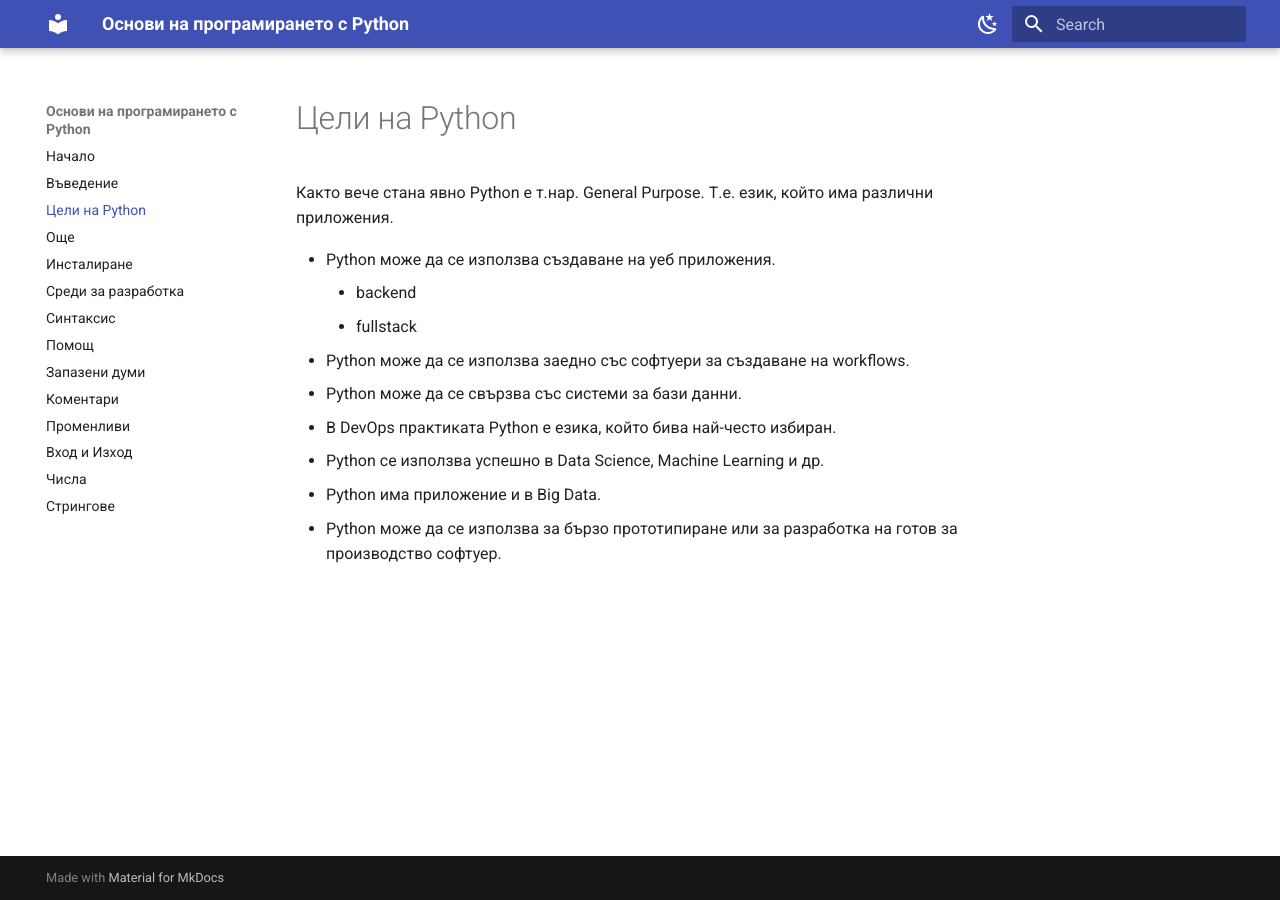
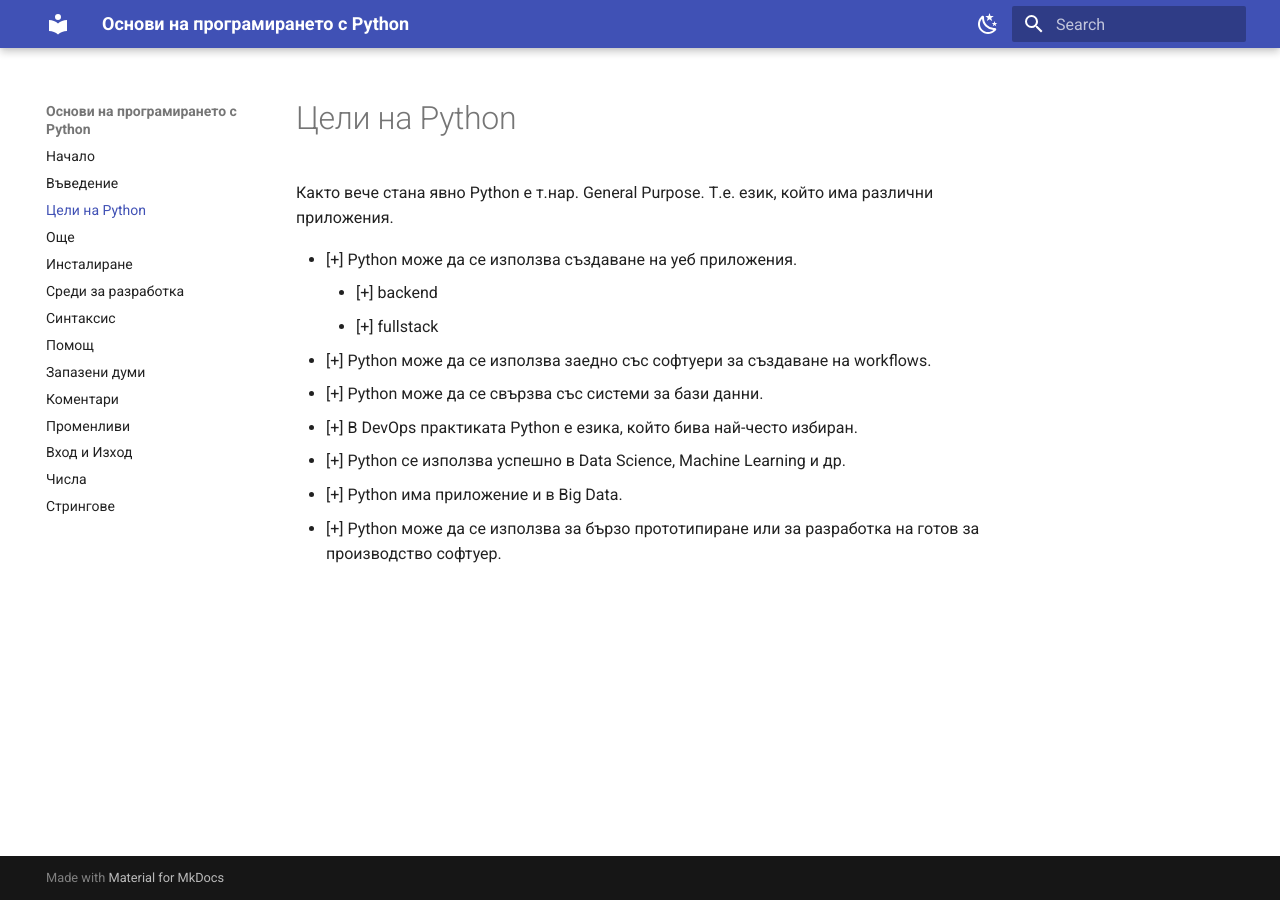
Before and after one commit to ivovivanov/ivovivanov.github.io, an MkDocs documentation site: the page built from docs/purpose.md, in a window 1280 px wide. Built offline with MkDocs 1.6.1 and Material for MkDocs 9.7.7, drawn with Linux system fonts in a browser that asks for light colours.

```diff
--- a/docs/purpose.md
+++ b/docs/purpose.md
@@ -1,14 +1,13 @@
 # Цели на Python
 Както вече стана явно Python e т.нар. General Purpose. Т.е. език, който има различни приложения.
 
- - Python може да се използва създаване на уеб приложения.
-	 - backend
-	 - fullstack
-  - Python може да се използва заедно със софтуери за създаване на
+ - [+] Python може да се използва създаване на уеб приложения.
+	 - [+] backend
+	 - [+] fullstack
+ - [+] Python може да се използва заедно със софтуери за създаване на
    workflows.
-  - Python може да се свързва със системи за бази данни.
-  - В DevOps практиката Python е езика, който бива най-често избиран.
-  - Python се използва успешно в Data Science, Machine Learning и др.
-  - Python има приложение и в Big Data.
-  - Python може да се използва за бързо прототипиране или за
-   разработка на готов за производство софтуер.
+ - [+] Python може да се свързва със системи за бази данни.
+ - [+] В DevOps практиката Python е езика, който бива най-често избиран.
+ - [+] Python се използва успешно в Data Science, Machine Learning и др.
+ - [+] Python има приложение и в Big Data.
+ - [+] Python може да се използва за бързо прототипиране или за разработка на готов за производство софтуер.
```
